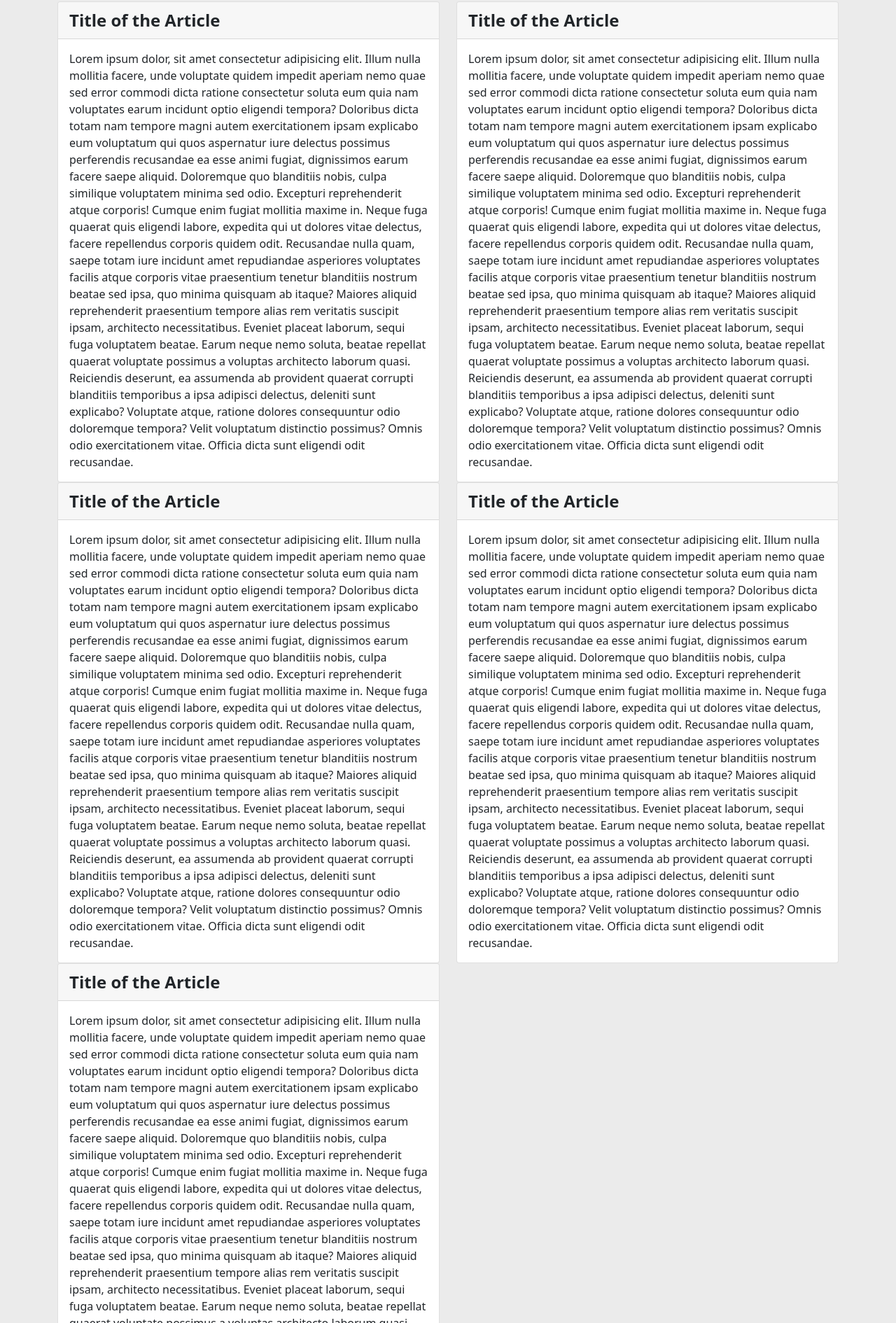
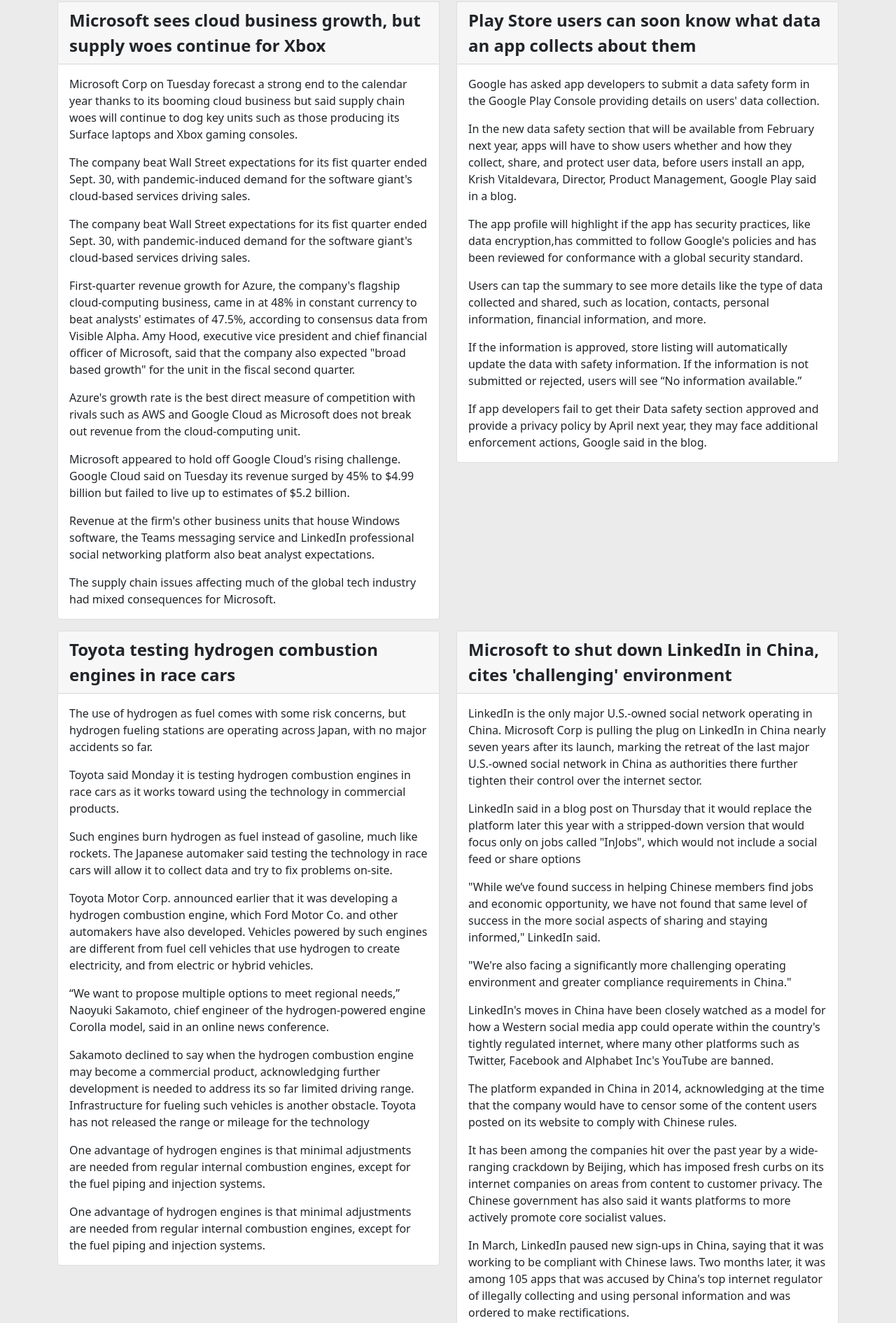
Before and after one commit to asknkitkr/article, a plain HTML site: page categories/technology.html in a window 1280 px wide. Shown: the part 177-2067 px from the top of the page at 70% size. Drawn offline with nearby package versions, Linux system fonts and the light colour scheme.

Commit message:
Added articles in Technology

```diff
--- a/categories/technology.html
+++ b/categories/technology.html
@@ -27,177 +27,272 @@
       <h1 class="px-4 mt-4 fw-bold">Technology</h1>
       <hr noshade />
       <div class="row">
-        <div class="col-sm-6">
+        <div class="col-sm-6 mb-3">
           <div class="card">
-            <div class="card-header fw-bold fs-4">Title of the Article</div>
+            <div class="card-header fw-bold fs-4">
+              Microsoft sees cloud business growth, but supply woes continue for
+              Xbox
+            </div>
             <div class="card-body">
               <p class="card-text">
-                Lorem ipsum dolor, sit amet consectetur adipisicing elit. Illum
-                nulla mollitia facere, unde voluptate quidem impedit aperiam
-                nemo quae sed error commodi dicta ratione consectetur soluta eum
-                quia nam voluptates earum incidunt optio eligendi tempora?
-                Doloribus dicta totam nam tempore magni autem exercitationem
-                ipsam explicabo eum voluptatum qui quos aspernatur iure delectus
-                possimus perferendis recusandae ea esse animi fugiat,
-                dignissimos earum facere saepe aliquid. Doloremque quo
-                blanditiis nobis, culpa similique voluptatem minima sed odio.
-                Excepturi reprehenderit atque corporis! Cumque enim fugiat
-                mollitia maxime in. Neque fuga quaerat quis eligendi labore,
-                expedita qui ut dolores vitae delectus, facere repellendus
-                corporis quidem odit. Recusandae nulla quam, saepe totam iure
-                incidunt amet repudiandae asperiores voluptates facilis atque
-                corporis vitae praesentium tenetur blanditiis nostrum beatae sed
-                ipsa, quo minima quisquam ab itaque? Maiores aliquid
-                reprehenderit praesentium tempore alias rem veritatis suscipit
-                ipsam, architecto necessitatibus. Eveniet placeat laborum, sequi
-                fuga voluptatem beatae. Earum neque nemo soluta, beatae repellat
-                quaerat voluptate possimus a voluptas architecto laborum quasi.
-                Reiciendis deserunt, ea assumenda ab provident quaerat corrupti
-                blanditiis temporibus a ipsa adipisci delectus, deleniti sunt
-                explicabo? Voluptate atque, ratione dolores consequuntur odio
-                doloremque tempora? Velit voluptatum distinctio possimus? Omnis
-                odio exercitationem vitae. Officia dicta sunt eligendi odit
-                recusandae.
+                Microsoft Corp on Tuesday forecast a strong end to the calendar
+                year thanks to its booming cloud business but said supply chain
+                woes will continue to dog key units such as those producing its
+                Surface laptops and Xbox gaming consoles.
+              </p>
+              <p class="card-text">
+                The company beat Wall Street expectations for its fist quarter
+                ended Sept. 30, with pandemic-induced demand for the software
+                giant's cloud-based services driving sales.
+              </p>
+              <p class="card-text">
+                The company beat Wall Street expectations for its fist quarter
+                ended Sept. 30, with pandemic-induced demand for the software
+                giant's cloud-based services driving sales.
+              </p>
+              <p class="card-text">
+                First-quarter revenue growth for Azure, the company's flagship
+                cloud-computing business, came in at 48% in constant currency to
+                beat analysts' estimates of 47.5%, according to consensus data
+                from Visible Alpha. Amy Hood, executive vice president and chief
+                financial officer of Microsoft, said that the company also
+                expected "broad based growth" for the unit in the fiscal second
+                quarter.
+              </p>
+              <p class="card-text">
+                Azure's growth rate is the best direct measure of competition
+                with rivals such as AWS and Google Cloud as Microsoft does not
+                break out revenue from the cloud-computing unit.
+              </p>
+              <p class="card-text">
+                Microsoft appeared to hold off Google Cloud's rising challenge.
+                Google Cloud said on Tuesday its revenue surged by 45% to $4.99
+                billion but failed to live up to estimates of $5.2 billion.
+              </p>
+              <p class="card-text">
+                Revenue at the firm's other business units that house Windows
+                software, the Teams messaging service and LinkedIn professional
+                social networking platform also beat analyst expectations.
+              </p>
+              <p class="card-text">
+                The supply chain issues affecting much of the global tech
+                industry had mixed consequences for Microsoft.
               </p>
             </div>
           </div>
         </div>
-        <div class="col-sm-6">
+        <div class="col-sm-6 mb-3">
           <div class="card">
-            <div class="card-header fw-bold fs-4">Title of the Article</div>
+            <div class="card-header fw-bold fs-4">
+              Play Store users can soon know what data an app collects about
+              them
+            </div>
             <div class="card-body">
               <p class="card-text">
-                Lorem ipsum dolor, sit amet consectetur adipisicing elit. Illum
-                nulla mollitia facere, unde voluptate quidem impedit aperiam
-                nemo quae sed error commodi dicta ratione consectetur soluta eum
-                quia nam voluptates earum incidunt optio eligendi tempora?
-                Doloribus dicta totam nam tempore magni autem exercitationem
-                ipsam explicabo eum voluptatum qui quos aspernatur iure delectus
-                possimus perferendis recusandae ea esse animi fugiat,
-                dignissimos earum facere saepe aliquid. Doloremque quo
-                blanditiis nobis, culpa similique voluptatem minima sed odio.
-                Excepturi reprehenderit atque corporis! Cumque enim fugiat
-                mollitia maxime in. Neque fuga quaerat quis eligendi labore,
-                expedita qui ut dolores vitae delectus, facere repellendus
-                corporis quidem odit. Recusandae nulla quam, saepe totam iure
-                incidunt amet repudiandae asperiores voluptates facilis atque
-                corporis vitae praesentium tenetur blanditiis nostrum beatae sed
-                ipsa, quo minima quisquam ab itaque? Maiores aliquid
-                reprehenderit praesentium tempore alias rem veritatis suscipit
-                ipsam, architecto necessitatibus. Eveniet placeat laborum, sequi
-                fuga voluptatem beatae. Earum neque nemo soluta, beatae repellat
-                quaerat voluptate possimus a voluptas architecto laborum quasi.
-                Reiciendis deserunt, ea assumenda ab provident quaerat corrupti
-                blanditiis temporibus a ipsa adipisci delectus, deleniti sunt
-                explicabo? Voluptate atque, ratione dolores consequuntur odio
-                doloremque tempora? Velit voluptatum distinctio possimus? Omnis
-                odio exercitationem vitae. Officia dicta sunt eligendi odit
-                recusandae.
+                Google has asked app developers to submit a data safety form in
+                the Google Play Console providing details on users' data
+                collection.
+              </p>
+              <p class="card-text">
+                In the new data safety section that will be available from
+                February next year, apps will have to show users whether and how
+                they collect, share, and protect user data, before users install
+                an app, Krish Vitaldevara, Director, Product Management, Google
+                Play said in a blog.
+              </p>
+              <p class="card-text">
+                The app profile will highlight if the app has security
+                practices, like data encryption,has committed to follow Google's
+                policies and has been reviewed for conformance with a global
+                security standard.
+              </p>
+              <p class="card-text">
+                Users can tap the summary to see more details like the type of
+                data collected and shared, such as location, contacts, personal
+                information, financial information, and more.
+              </p>
+              <p class="card-text">
+                If the information is approved, store listing will automatically
+                update the data with safety information. If the information is
+                not submitted or rejected, users will see “No information
+                available.”
+              </p>
+              <p class="card-text">
+                If app developers fail to get their Data safety section approved
+                and provide a privacy policy by April next year, they may face
+                additional enforcement actions, Google said in the blog.
               </p>
             </div>
           </div>
         </div>
-        <div class="col-sm-6">
+        <div class="col-sm-6 mb-3">
           <div class="card">
-            <div class="card-header fw-bold fs-4">Title of the Article</div>
+            <div class="card-header fw-bold fs-4">
+              Toyota testing hydrogen combustion engines in race cars
+            </div>
             <div class="card-body">
               <p class="card-text">
-                Lorem ipsum dolor, sit amet consectetur adipisicing elit. Illum
-                nulla mollitia facere, unde voluptate quidem impedit aperiam
-                nemo quae sed error commodi dicta ratione consectetur soluta eum
-                quia nam voluptates earum incidunt optio eligendi tempora?
-                Doloribus dicta totam nam tempore magni autem exercitationem
-                ipsam explicabo eum voluptatum qui quos aspernatur iure delectus
-                possimus perferendis recusandae ea esse animi fugiat,
-                dignissimos earum facere saepe aliquid. Doloremque quo
-                blanditiis nobis, culpa similique voluptatem minima sed odio.
-                Excepturi reprehenderit atque corporis! Cumque enim fugiat
-                mollitia maxime in. Neque fuga quaerat quis eligendi labore,
-                expedita qui ut dolores vitae delectus, facere repellendus
-                corporis quidem odit. Recusandae nulla quam, saepe totam iure
-                incidunt amet repudiandae asperiores voluptates facilis atque
-                corporis vitae praesentium tenetur blanditiis nostrum beatae sed
-                ipsa, quo minima quisquam ab itaque? Maiores aliquid
-                reprehenderit praesentium tempore alias rem veritatis suscipit
-                ipsam, architecto necessitatibus. Eveniet placeat laborum, sequi
-                fuga voluptatem beatae. Earum neque nemo soluta, beatae repellat
-                quaerat voluptate possimus a voluptas architecto laborum quasi.
-                Reiciendis deserunt, ea assumenda ab provident quaerat corrupti
-                blanditiis temporibus a ipsa adipisci delectus, deleniti sunt
-                explicabo? Voluptate atque, ratione dolores consequuntur odio
-                doloremque tempora? Velit voluptatum distinctio possimus? Omnis
-                odio exercitationem vitae. Officia dicta sunt eligendi odit
-                recusandae.
+                The use of hydrogen as fuel comes with some risk concerns, but
+                hydrogen fueling stations are operating across Japan, with no
+                major accidents so far.
+              </p>
+              <p class="card-text">
+                Toyota said Monday it is testing hydrogen combustion engines in
+                race cars as it works toward using the technology in commercial
+                products.
+              </p>
+              <p class="card-text">
+                Such engines burn hydrogen as fuel instead of gasoline, much
+                like rockets. The Japanese automaker said testing the technology
+                in race cars will allow it to collect data and try to fix
+                problems on-site.
+              </p>
+              <p class="card-text">
+                Toyota Motor Corp. announced earlier that it was developing a
+                hydrogen combustion engine, which Ford Motor Co. and other
+                automakers have also developed. Vehicles powered by such engines
+                are different from fuel cell vehicles that use hydrogen to
+                create electricity, and from electric or hybrid vehicles.
+              </p>
+              <p class="card-text">
+                “We want to propose multiple options to meet regional needs,”
+                Naoyuki Sakamoto, chief engineer of the hydrogen-powered engine
+                Corolla model, said in an online news conference.
+              </p>
+              <p class="card-text">
+                Sakamoto declined to say when the hydrogen combustion engine may
+                become a commercial product, acknowledging further development
+                is needed to address its so far limited driving range.
+                Infrastructure for fueling such vehicles is another obstacle.
+                Toyota has not released the range or mileage for the technology
+              </p>
+              <p class="card-text">
+                One advantage of hydrogen engines is that minimal adjustments
+                are needed from regular internal combustion engines, except for
+                the fuel piping and injection systems.
+              </p>
+              <p class="card-text">
+                One advantage of hydrogen engines is that minimal adjustments
+                are needed from regular internal combustion engines, except for
+                the fuel piping and injection systems.
               </p>
             </div>
           </div>
         </div>
-        <div class="col-sm-6">
+        <div class="col-sm-6 mb-3">
           <div class="card">
-            <div class="card-header fw-bold fs-4">Title of the Article</div>
+            <div class="card-header fw-bold fs-4">
+              Microsoft to shut down LinkedIn in China, cites 'challenging'
+              environment
+            </div>
             <div class="card-body">
               <p class="card-text">
-                Lorem ipsum dolor, sit amet consectetur adipisicing elit. Illum
-                nulla mollitia facere, unde voluptate quidem impedit aperiam
-                nemo quae sed error commodi dicta ratione consectetur soluta eum
-                quia nam voluptates earum incidunt optio eligendi tempora?
-                Doloribus dicta totam nam tempore magni autem exercitationem
-                ipsam explicabo eum voluptatum qui quos aspernatur iure delectus
-                possimus perferendis recusandae ea esse animi fugiat,
-                dignissimos earum facere saepe aliquid. Doloremque quo
-                blanditiis nobis, culpa similique voluptatem minima sed odio.
-                Excepturi reprehenderit atque corporis! Cumque enim fugiat
-                mollitia maxime in. Neque fuga quaerat quis eligendi labore,
-                expedita qui ut dolores vitae delectus, facere repellendus
-                corporis quidem odit. Recusandae nulla quam, saepe totam iure
-                incidunt amet repudiandae asperiores voluptates facilis atque
-                corporis vitae praesentium tenetur blanditiis nostrum beatae sed
-                ipsa, quo minima quisquam ab itaque? Maiores aliquid
-                reprehenderit praesentium tempore alias rem veritatis suscipit
-                ipsam, architecto necessitatibus. Eveniet placeat laborum, sequi
-                fuga voluptatem beatae. Earum neque nemo soluta, beatae repellat
-                quaerat voluptate possimus a voluptas architecto laborum quasi.
-                Reiciendis deserunt, ea assumenda ab provident quaerat corrupti
-                blanditiis temporibus a ipsa adipisci delectus, deleniti sunt
-                explicabo? Voluptate atque, ratione dolores consequuntur odio
-                doloremque tempora? Velit voluptatum distinctio possimus? Omnis
-                odio exercitationem vitae. Officia dicta sunt eligendi odit
-                recusandae.
+                LinkedIn is the only major U.S.-owned social network operating
+                in China. Microsoft Corp is pulling the plug on LinkedIn in
+                China nearly seven years after its launch, marking the retreat
+                of the last major U.S.-owned social network in China as
+                authorities there further tighten their control over the
+                internet sector.
+              </p>
+              <p class="card-text">
+                LinkedIn said in a blog post on Thursday that it would replace
+                the platform later this year with a stripped-down version that
+                would focus only on jobs called "InJobs", which would not
+                include a social feed or share options
+              </p>
+              <p class="card-text">
+                "While we’ve found success in helping Chinese members find jobs
+                and economic opportunity, we have not found that same level of
+                success in the more social aspects of sharing and staying
+                informed," LinkedIn said.
+              </p>
+              <p class="card-text">
+                "We're also facing a significantly more challenging operating
+                environment and greater compliance requirements in China."
+              </p>
+              <p class="card-text">
+                LinkedIn's moves in China have been closely watched as a model
+                for how a Western social media app could operate within the
+                country's tightly regulated internet, where many other platforms
+                such as Twitter, Facebook and Alphabet Inc's YouTube are banned.
+              </p>
+              <p class="card-text">
+                The platform expanded in China in 2014, acknowledging at the
+                time that the company would have to censor some of the content
+                users posted on its website to comply with Chinese rules.
+              </p>
+              <p class="card-text">
+                It has been among the companies hit over the past year by a
+                wide-ranging crackdown by Beijing, which has imposed fresh curbs
+                on its internet companies on areas from content to customer
+                privacy. The Chinese government has also said it wants platforms
+                to more actively promote core socialist values.
+              </p>
+              <p class="card-text">
+                In March, LinkedIn paused new sign-ups in China, saying that it
+                was working to be compliant with Chinese laws. Two months later,
+                it was among 105 apps that was accused by China's top internet
+                regulator of illegally collecting and using personal information
+                and was ordered to make rectifications.
+              </p>
+              <p class="card-text">
+                News website Axios last month reported that LinkedIn had blocked
+                from its Chinese platform the profiles of several U.S.
+                journalists and academics which contained information China
+                considers sensitive, citing "prohibited content".
+              </p>
+              <p class="card-text">
+                Microsoft also owns Bing, the only major foreign search engine
+                accessible from within China's so-called Great Firewall whose
+                search results on sensitive topics are censored.
               </p>
             </div>
           </div>
         </div>
-        <div class="col-sm-6">
+        <div class="col-sm-6 mb-3">
           <div class="card">
-            <div class="card-header fw-bold fs-4">Title of the Article</div>
+            <div class="card-header fw-bold fs-4">
+              Facebook Whistleblower Blasts Meta Rebrand, Urges Mark Zuckerberg
+              To Step Down
+            </div>
             <div class="card-body">
               <p class="card-text">
-                Lorem ipsum dolor, sit amet consectetur adipisicing elit. Illum
-                nulla mollitia facere, unde voluptate quidem impedit aperiam
-                nemo quae sed error commodi dicta ratione consectetur soluta eum
-                quia nam voluptates earum incidunt optio eligendi tempora?
-                Doloribus dicta totam nam tempore magni autem exercitationem
-                ipsam explicabo eum voluptatum qui quos aspernatur iure delectus
-                possimus perferendis recusandae ea esse animi fugiat,
-                dignissimos earum facere saepe aliquid. Doloremque quo
-                blanditiis nobis, culpa similique voluptatem minima sed odio.
-                Excepturi reprehenderit atque corporis! Cumque enim fugiat
-                mollitia maxime in. Neque fuga quaerat quis eligendi labore,
-                expedita qui ut dolores vitae delectus, facere repellendus
-                corporis quidem odit. Recusandae nulla quam, saepe totam iure
-                incidunt amet repudiandae asperiores voluptates facilis atque
-                corporis vitae praesentium tenetur blanditiis nostrum beatae sed
-                ipsa, quo minima quisquam ab itaque? Maiores aliquid
-                reprehenderit praesentium tempore alias rem veritatis suscipit
-                ipsam, architecto necessitatibus. Eveniet placeat laborum, sequi
-                fuga voluptatem beatae. Earum neque nemo soluta, beatae repellat
-                quaerat voluptate possimus a voluptas architecto laborum quasi.
-                Reiciendis deserunt, ea assumenda ab provident quaerat corrupti
-                blanditiis temporibus a ipsa adipisci delectus, deleniti sunt
-                explicabo? Voluptate atque, ratione dolores consequuntur odio
-                doloremque tempora? Velit voluptatum distinctio possimus? Omnis
-                odio exercitationem vitae. Officia dicta sunt eligendi odit
-                recusandae.
+                Amid Facebook's rebrand to Meta, whistleblower Frances Haugen,
+                who leaked a trove of damaging documents about the social media
+                giant's inner workings, said the company is unlikely to change
+                if founder Mark Zuckerberg remained CEO.
+              </p>
+              <p class="card-text">
+                Lisbon: In her first public address since she leaked a trove of
+                damaging documents about Facebook's inner workings,
+                whistleblower Frances Haugen urged her former boss, Mark
+                Zuckerberg, to step down and allow change rather than devoting
+                resources to a rebrand.
+              </p>
+              <p class="card-text">
+                "I think it is unlikely the company will change if [Mark
+                Zuckerberg] remains the CEO," Haugen told a packed arena on
+                Monday at the opening night of the Web Summit, a tech-fest
+                drawing dozens of thousands to the Portuguese capital, Lisbon.
+              </p>
+              <p class="card-text">
+                The former Facebook product manager replied in the positive to
+                the question of whether Zuckerberg should resign, and added:
+                "Maybe it's a chance for someone else to take the
+                reins...Facebook would be stronger with someone who was willing
+                to focus on safety."
+              </p>
+              <p class="card-text">
+                The social media network, which operates a dual class share
+                structure through which Zuckerberg and a small group of
+                investors control the company, has hit back saying the documents
+                leaked by Haugen were being used to paint a "false picture."
+              </p>
+              <p class="card-text">
+                Haugen told British and American lawmakers last month that
+                Facebook would fuel more violent unrest worldwide unless it
+                curbed its algorithms which push extreme, divisive content and
+                prey on vulnerable demographics to keep them scrolling.
               </p>
             </div>
           </div>
```
